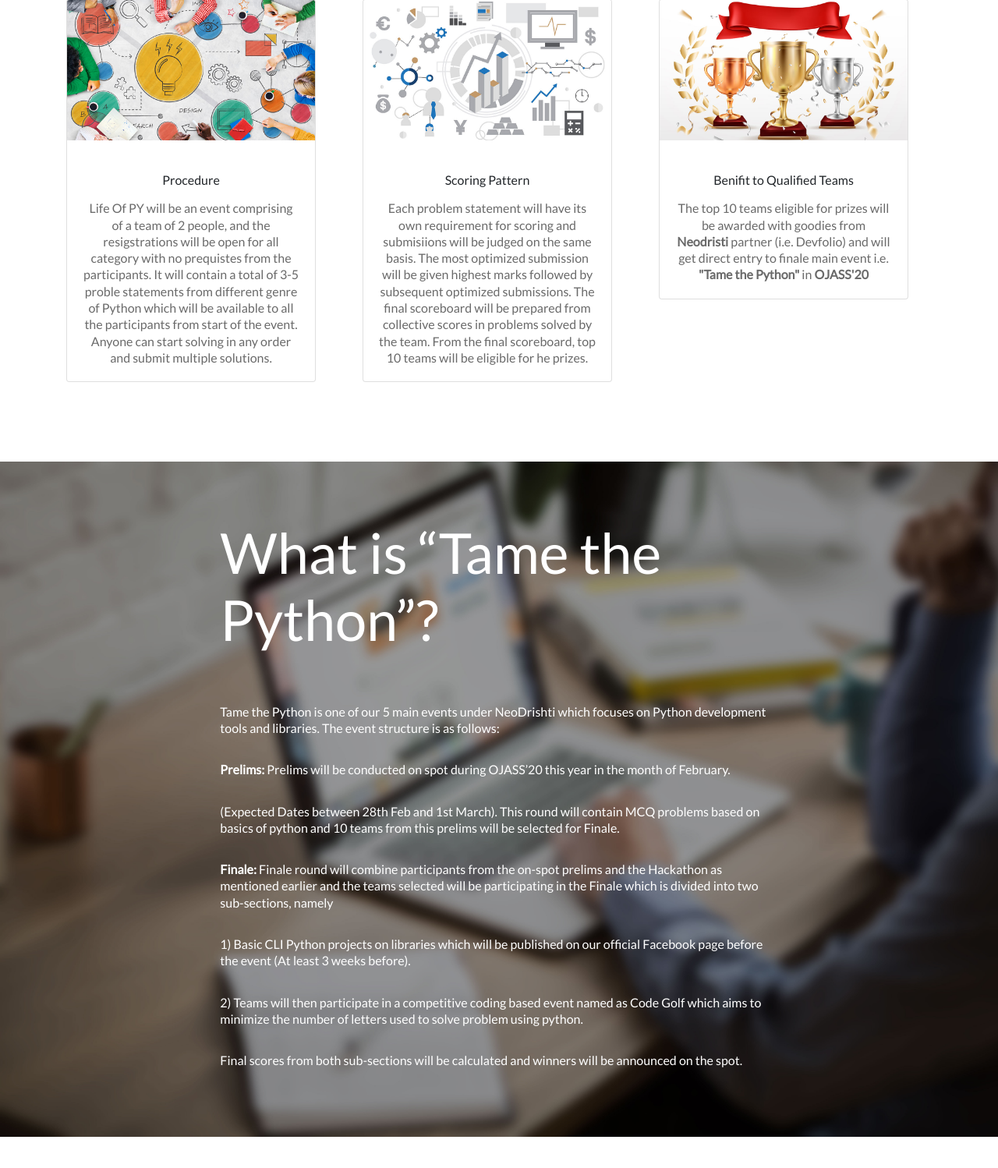
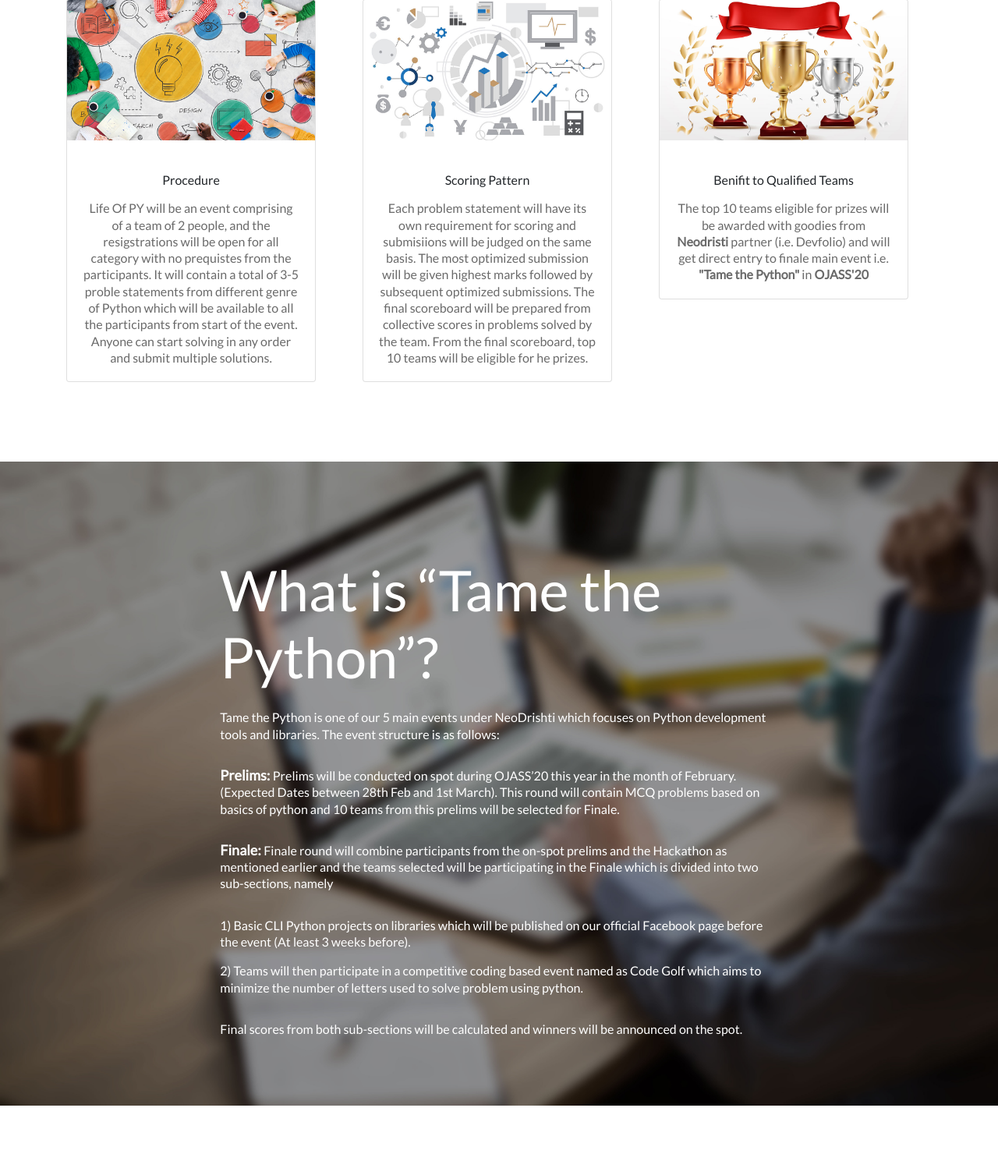
Before and after one commit to webholik/lifeofpy, a PHP site: page / in a window 1280 px wide. Shown: the part 894-2392 px from the top of the page at 78% size. Run offline with PHP 8.4, Linux system fonts and the light colour scheme; some libraries are stand-ins or nearby versions; some web fonts are replaced.

Commit message:
pattern section updated

```diff
--- a/index.html
+++ b/index.html
@@ -167,21 +167,21 @@
 					<div class="row justify-content-center">
 						<div class="col-8">
 							<div class="d-flex flex-column m-4 px-4 pb-5">
-								<h1 class="display-3 text-white">What is “Tame the Python”?</h1>
+								<h1 class="display-3 text-white pt-5 mb-2">What is “Tame the Python”?</h1>
 								<p>Tame the Python is one of our 5 main events under NeoDrishti which focuses on Python
 									development tools and libraries. The event structure is as follows:</p>
-								<p><b>Prelims:</b> Prelims will be conducted on spot during OJASS’20 this year in the
+								<p class="mb-0"><b>Prelims: </b> Prelims will be conducted on spot during OJASS’20 this year in the
 									month of
 									February.</p>
-								<p>(Expected Dates between 28th Feb and 1st March). This round will contain MCQ problems
+								<p class="mt-0">(Expected Dates between 28th Feb and 1st March). This round will contain MCQ problems
 									based
 									on basics of python and 10 teams from this prelims will be selected for Finale.</p>
-								<p><b>Finale:</b> Finale round will combine participants from the on-spot prelims and
+								<p><b>Finale: </b> Finale round will combine participants from the on-spot prelims and
 									the
 									Hackathon as mentioned earlier and the teams selected will be participating in the
 									Finale
 									which is divided into two sub-sections, namely</p>
-								<p>1) Basic CLI Python projects on libraries which will be published on our official
+								<p class="mb-0">1) Basic CLI Python projects on libraries which will be published on our official
 									Facebook
 									page before the event (At least 3 weeks before).</p>
 								<p>2) Teams will then participate in a competitive coding based event named as Code Golf
--- a/style.css
+++ b/style.css
@@ -180,6 +180,10 @@ color:whitesmoke;
 }
 .section-2 p,h1{
 	color: white;
+}
+
+.section-2 b{
+	font-size: large;
 }
 
 /*Section-3*/
```
